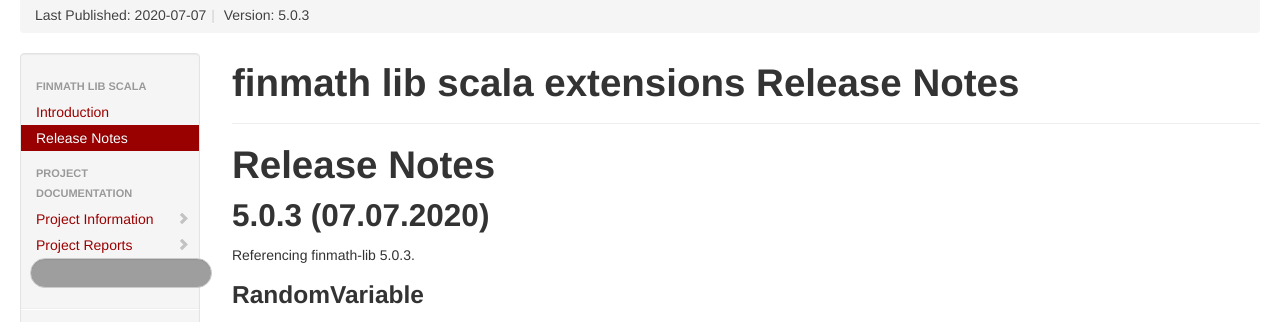
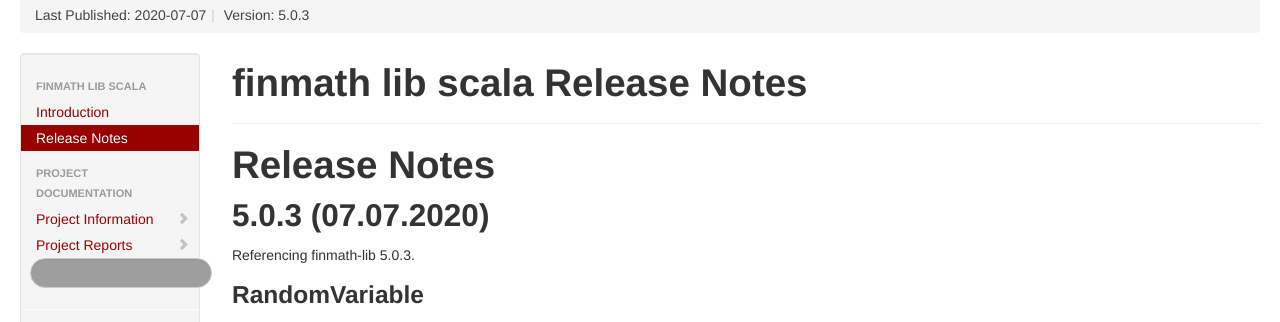
Before and after one commit to finmath/finmath-lib-scala, a plain HTML site: page releasenotes.html in a window 1280 px wide. Shown: the part 123-445 px from the top of the page. Drawn offline with Linux system fonts and the light colour scheme; grey boxes are pictures that could not be loaded.

Commit message:
Site checkin for project finmath lib scala

```diff
--- a/releasenotes.html
+++ b/releasenotes.html
@@ -9,7 +9,7 @@
     <meta name="viewport" content="width=device-width, initial-scale=1.0" />
     <meta name="Date-Revision-yyyymmdd" content="20200707" />
     <meta http-equiv="Content-Language" content="en" />
-    <title>finmath lib scala &#x2013; finmath lib scala extensions Release Notes</title>
+    <title>finmath lib scala &#x2013; finmath lib scala Release Notes</title>
     <link rel="stylesheet" href="./css/apache-maven-fluido-1.7.min.css" />
     <link rel="stylesheet" href="./css/site.css" />
     <link rel="stylesheet" href="./css/print.css" media="print" />
@@ -117,7 +117,7 @@
           </div>
         </div>
         <div id="bodyColumn"  class="span10" >
-<h1>finmath lib scala extensions Release Notes</h1><hr />
+<h1>finmath lib scala Release Notes</h1><hr />
 <h1>Release Notes</h1><section>
 <h2><a name="a5.0.3_.2807.07.2020.29"></a>5.0.3 (07.07.2020)</h2>
 <p>Referencing finmath-lib 5.0.3.</p><section>
```
